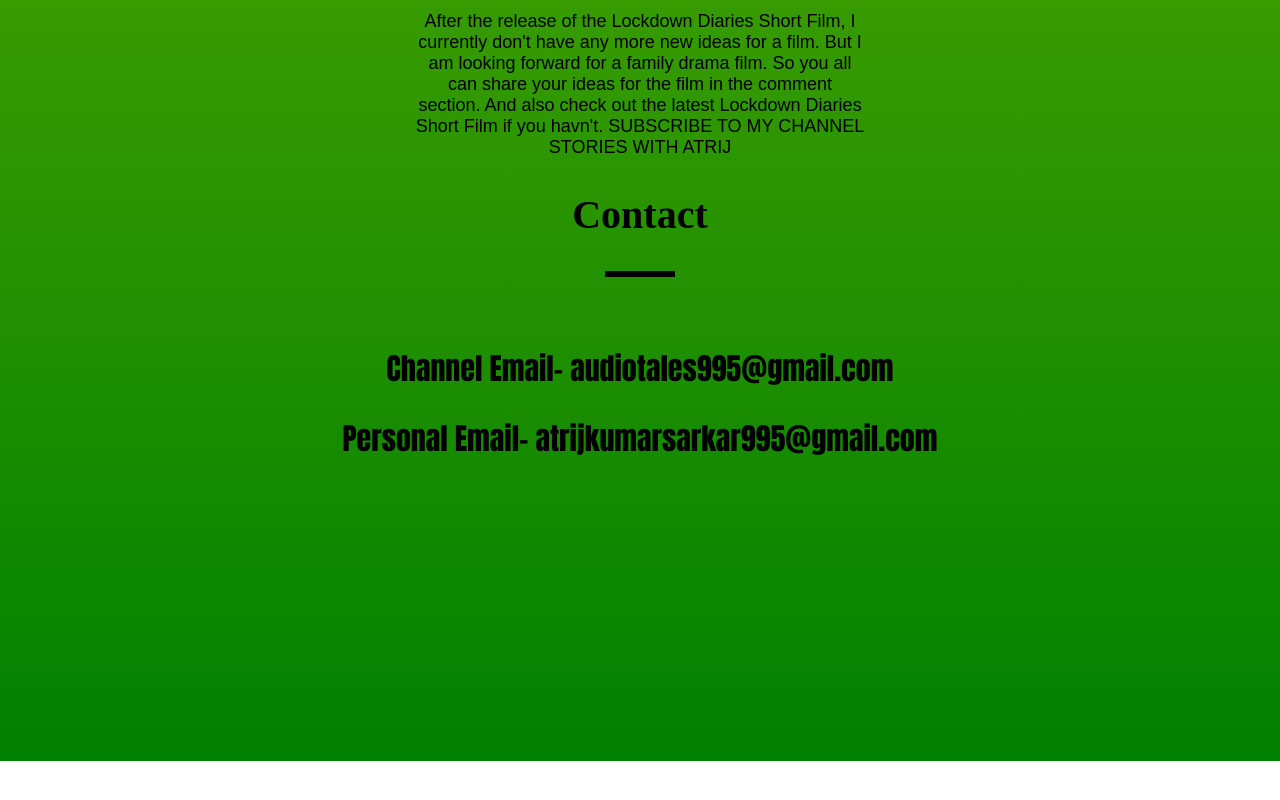
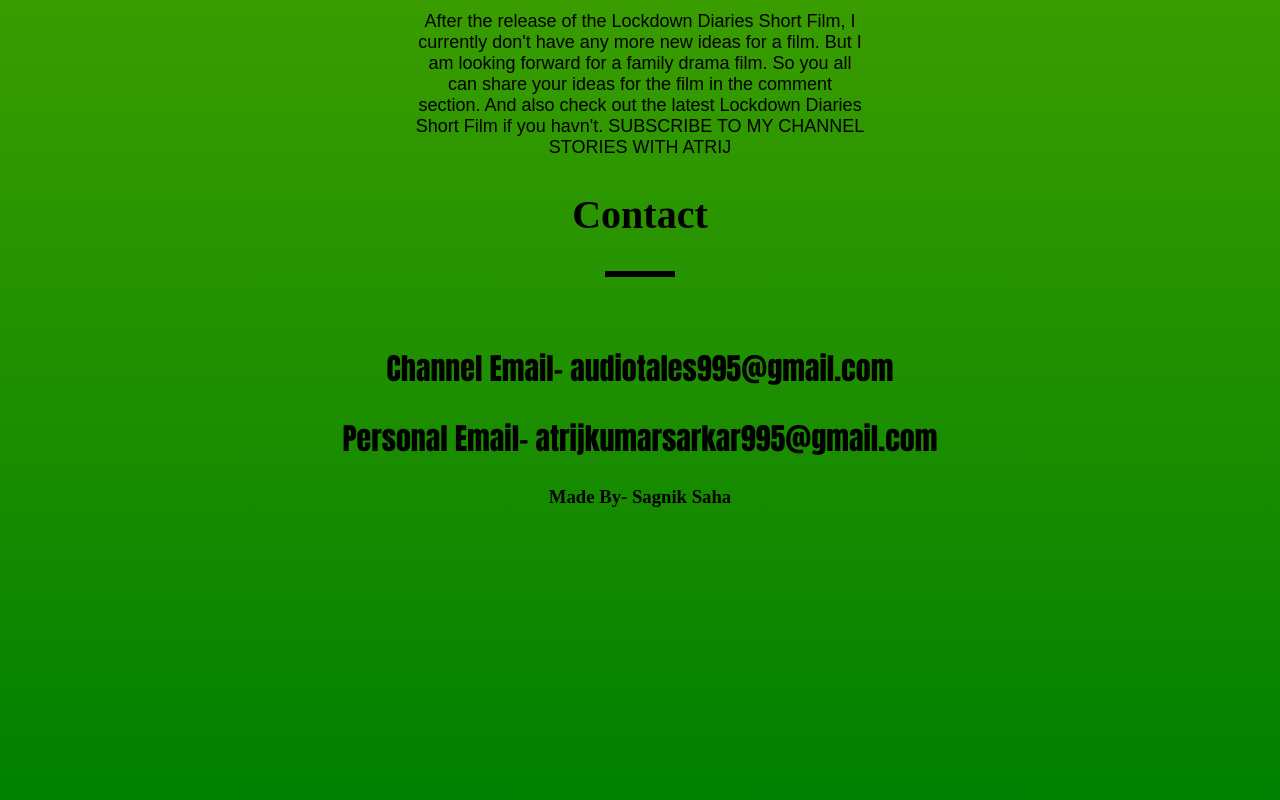
Before and after one commit to storieswithatrijyt/website, a plain HTML site: page index.html in a window 1280 px wide. Shown: the part 2759-3559 px from the top of the page. Before the commit the page ends 3520 px from the top, so only its background shows below. Drawn offline with Linux system fonts and the light colour scheme.

Commit message:
Update index.html

```diff
--- a/index.html
+++ b/index.html
@@ -85,6 +85,7 @@
            <h2 class="mail">
                     Personal Email- atrijkumarsarkar995@gmail.com
             </h2>
+            <h3>Made By- Sagnik Saha</h3>
         </section>
     </body>
 </html>
```
